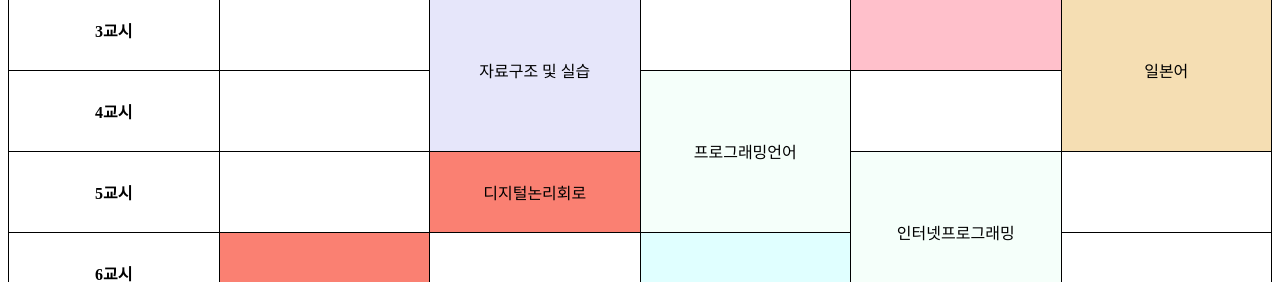
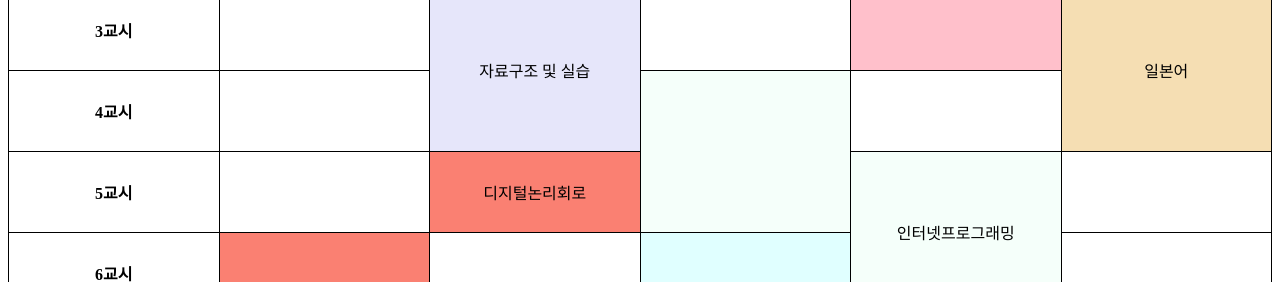
Before and after one commit to ohjae6974/ohjae6974.github.io, a plain HTML site: page class.html in a window 1280 px wide. Shown: the part 367-649 px from the top of the page. Drawn offline with Linux system fonts and the light colour scheme.

Commit message:
Update class.html

```diff
--- a/class.html
+++ b/class.html
@@ -57,7 +57,7 @@ th {
    <tr>
     <th>4교시</th>
     <td> </td>
-    <td style = "background : MintCream  ;" rowspan="2">프로그래밍언어</td>
+    <td style = "background : MintCream  ;" rowspan="2"></td>
     <td> </td>
   </tr>
    <tr>
```
